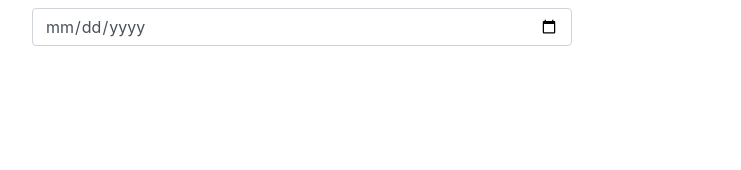
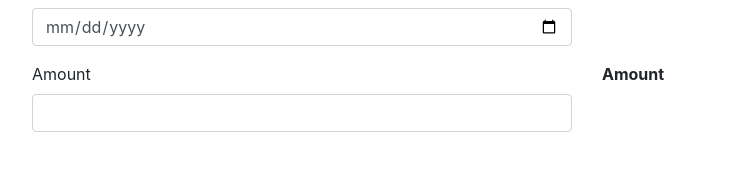
Before and after one commit to nelsW70/pipes, an Angular app: page / in a window 1280 px wide. Shown: the part 184-354 px from the top of the page, without its empty margins (53-794 px from the left). Built offline with nearby package versions, Linux system fonts and the light colour scheme.

Commit message:
addded amount markup and method

```diff
--- a/src/app/app.component.html
+++ b/src/app/app.component.html
@@ -30,4 +30,21 @@
       </div>
     </div>
   </div>
+
+  <div class="row">
+    <div class="form-group col">
+      <label>Amount</label>
+      <input
+        type=""
+        class="form-control"
+        (input)="onAmountChange($event.target.value)"
+      />
+    </div>
+    <div class="col">
+      <label><b>Amount</b></label>
+      <div>
+        {{ amount }}
+      </div>
+    </div>
+  </div>
 </div>
--- a/src/app/app.component.ts
+++ b/src/app/app.component.ts
@@ -8,6 +8,7 @@ import { Component } from '@angular/core';
 export class AppComponent {
   name: string;
   selectedDate: string;
+  amount: number;
 
   onNameChange(value: string) {
     this.name = value;
@@ -16,4 +17,8 @@ export class AppComponent {
   onDateChange(value: string) {
     this.selectedDate = value;
   }
+
+  onAmountChange(value: string) {
+    this.amount = parseFloat(value);
+  }
 }
```
